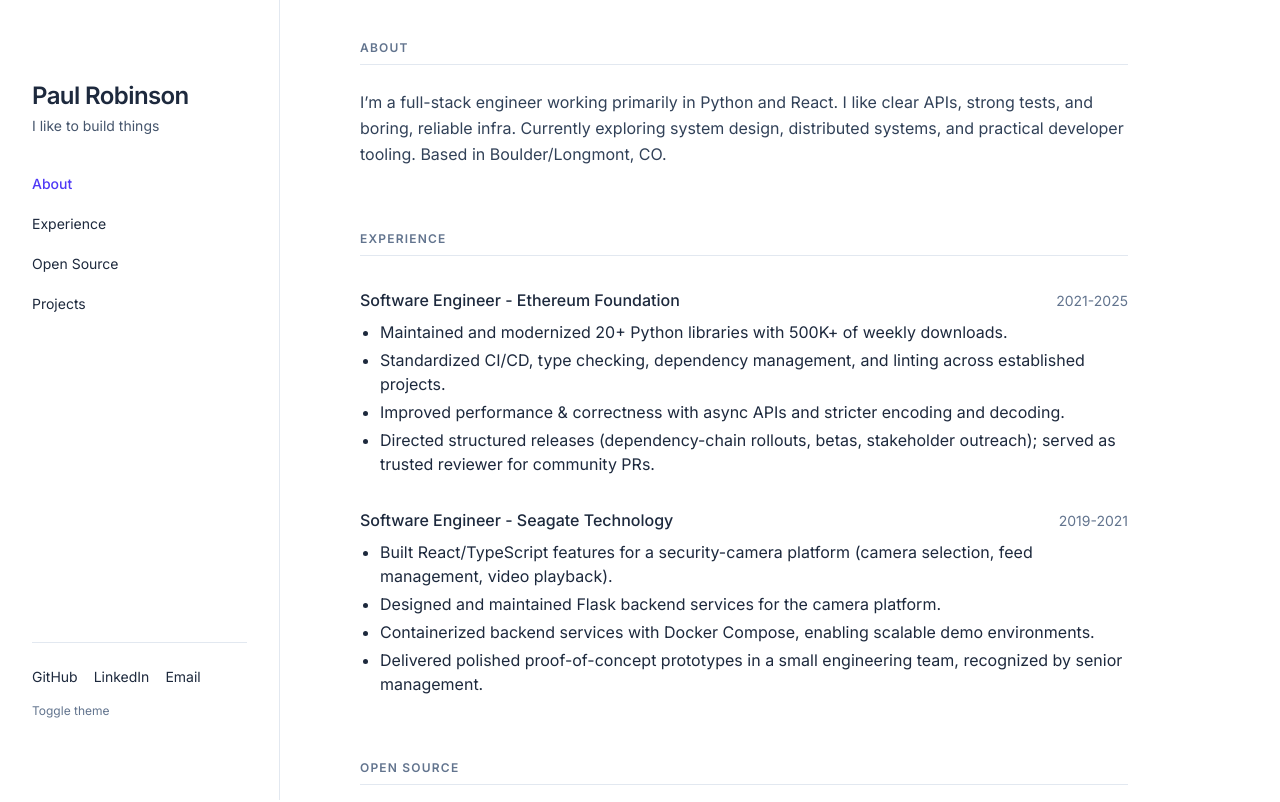
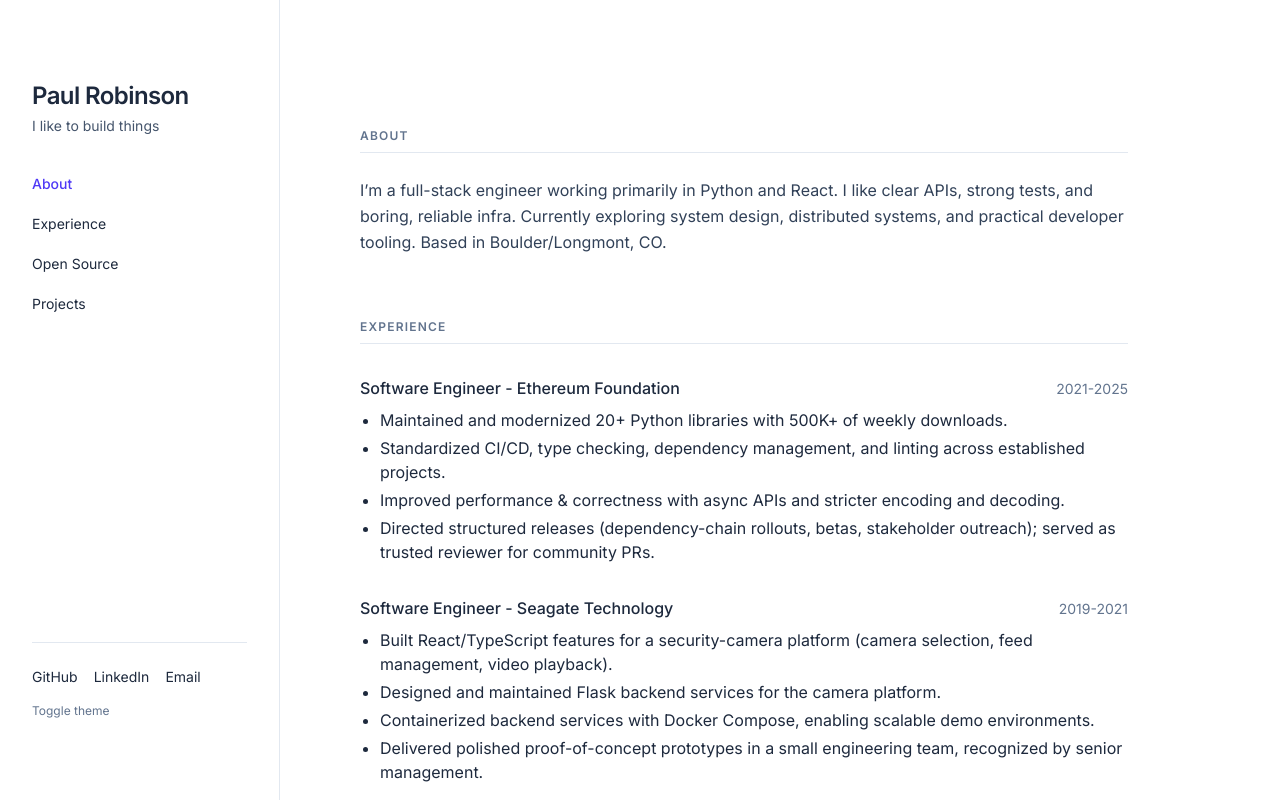
Before and after one commit to pacrob/pacrob.github.io, a Next.js app: page / in a window 1280 px wide. Shown: the top 802 px of the page. Built offline with nearby package versions, Linux system fonts and the light colour scheme.

Commit message:
top margin

```diff
--- a/src/app/page.tsx
+++ b/src/app/page.tsx
@@ -62,7 +62,7 @@ const projects = [
 export default function Page() {
   return (
     <>
-      <section id="about" className="max-w-3xl">
+      <section id="about" className="max-w-3xl mt-6 lg:mt-[5.5rem]">
         <h2 className="text-xs font-semibold tracking-widest text-slate-500 dark:text-slate-400">
           ABOUT
         </h2>
```
